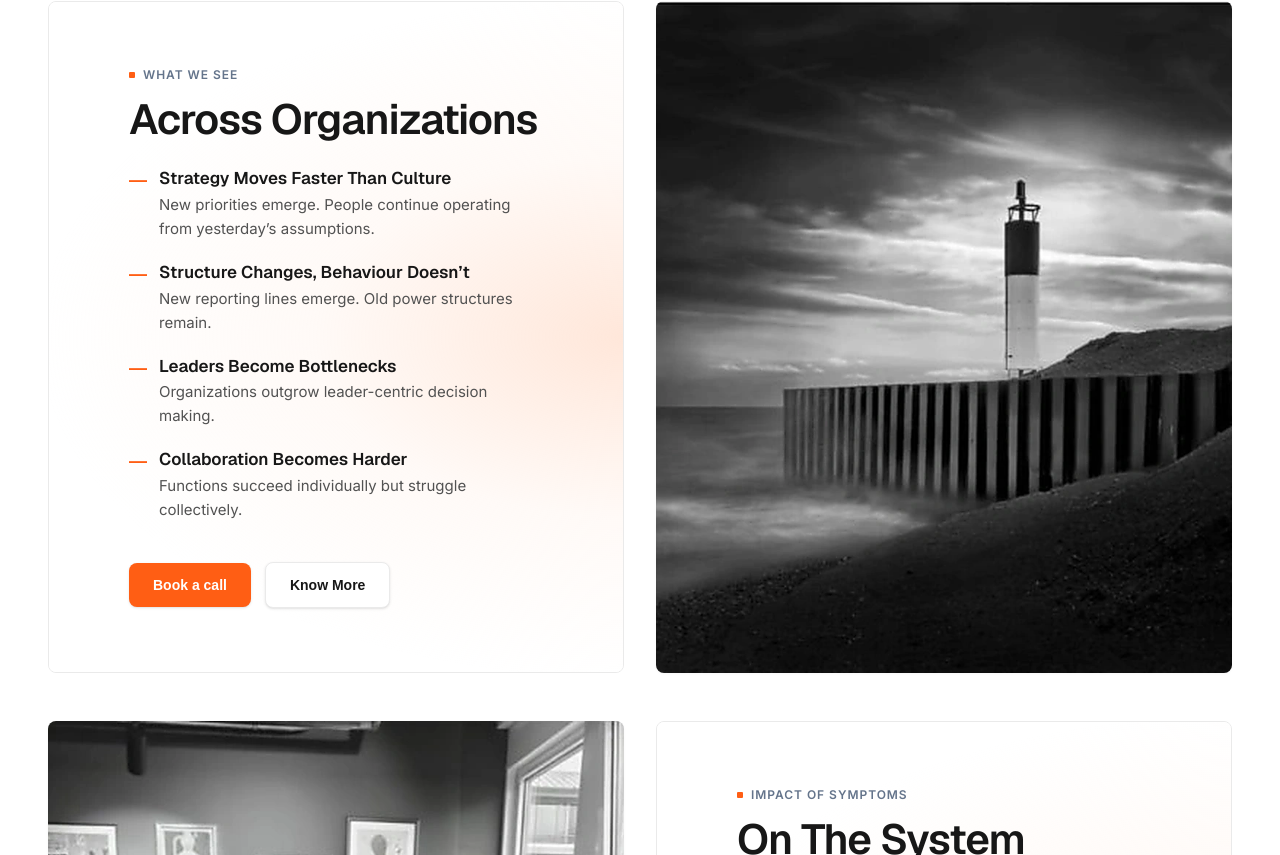
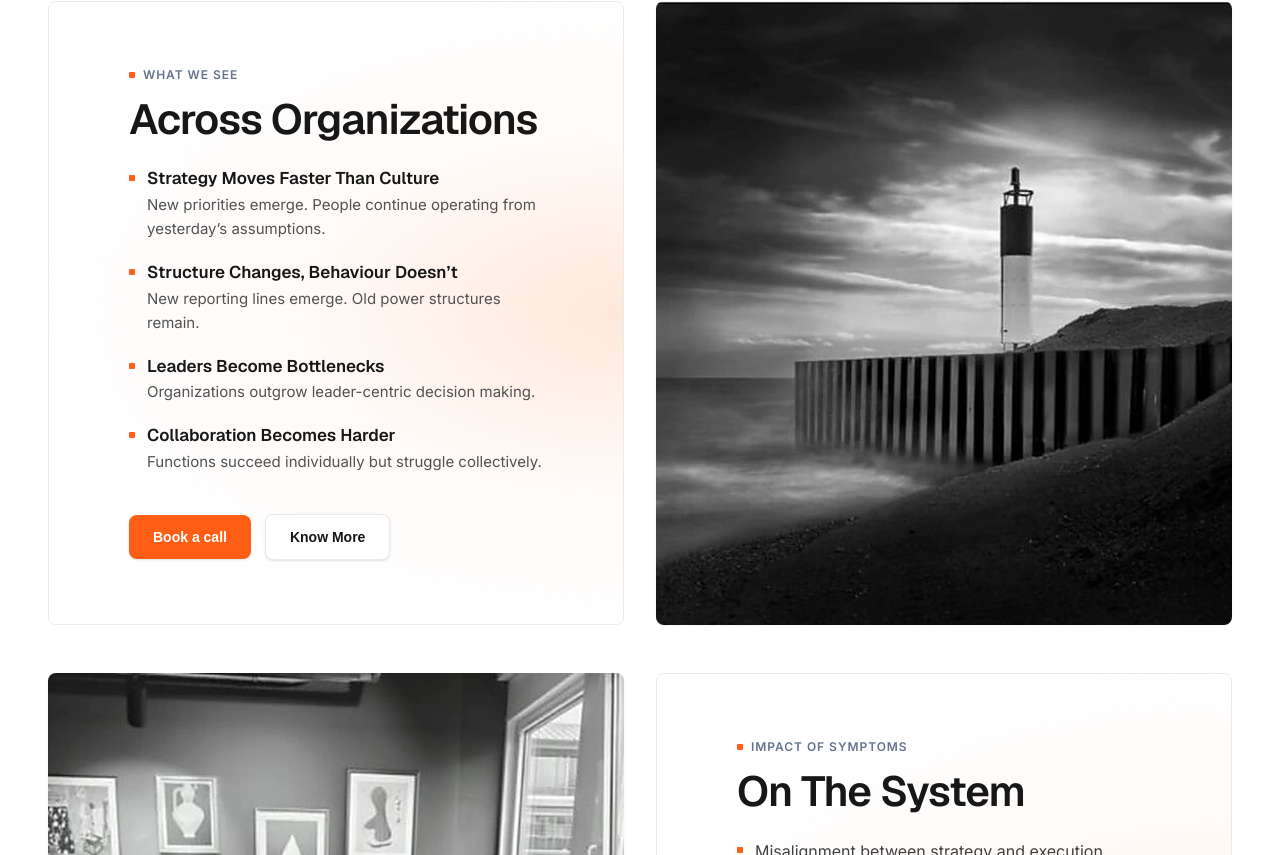
Before and after one commit to chaitanyaeparivartan-sketch/Celebratory-Network, a Next.js app: page /business-od in a window 1280 px wide. Shown: the part 1025-1880 px from the top of the page. Built offline with nearby package versions, Linux system fonts and the light colour scheme; a web font is replaced by a local one.

Commit message:
style(business-od): replace dashes and circular bullets with brand orange square dots

```diff
--- a/app/od-consulting/business-od/components/Challenges.jsx
+++ b/app/od-consulting/business-od/components/Challenges.jsx
@@ -121,9 +121,7 @@ export default function Challenges() {
                       <div className="flex flex-col gap-4 sm:gap-5 mt-5 sm:mt-6 w-full">
                         {item.points.map((pt, idx) => (
                           <div key={idx} className="flex items-start gap-3">
-                            <span className="text-[#FF5E14] font-bold text-base sm:text-lg leading-tight mt-0.5 select-none shrink-0">
-                              —
-                            </span>
+                            <span className="w-1.5 h-1.5 rounded-[1px] bg-[#FF5E14] mt-2 shrink-0 transition-transform duration-300 group-hover:scale-125" />
                             <div className="flex flex-col">
                               <h4
                                 className="text-[#171717] font-semibold text-[15px] sm:text-[16px] xl:text-[17px] leading-[1.4]"
@@ -150,7 +148,7 @@ export default function Challenges() {
                       <ul className="flex flex-col gap-2.5 sm:gap-3 mt-5 sm:mt-6 w-full">
                         {item.bullets.map((bullet, idx) => (
                           <li key={idx} className="flex items-start gap-3">
-                            <span className="w-1.5 h-1.5 rounded-full bg-[#FF5E14] mt-2 shrink-0 transition-transform duration-300 group-hover:scale-110" />
+                            <span className="w-1.5 h-1.5 rounded-[1px] bg-[#FF5E14] mt-2 shrink-0 transition-transform duration-300 group-hover:scale-125" />
                             <span
                               className="text-[#404040] text-[14px] sm:text-[15px] xl:text-[16px] leading-[1.5]"
                               style={{ fontFamily: "Inter, sans-serif" }}
```
